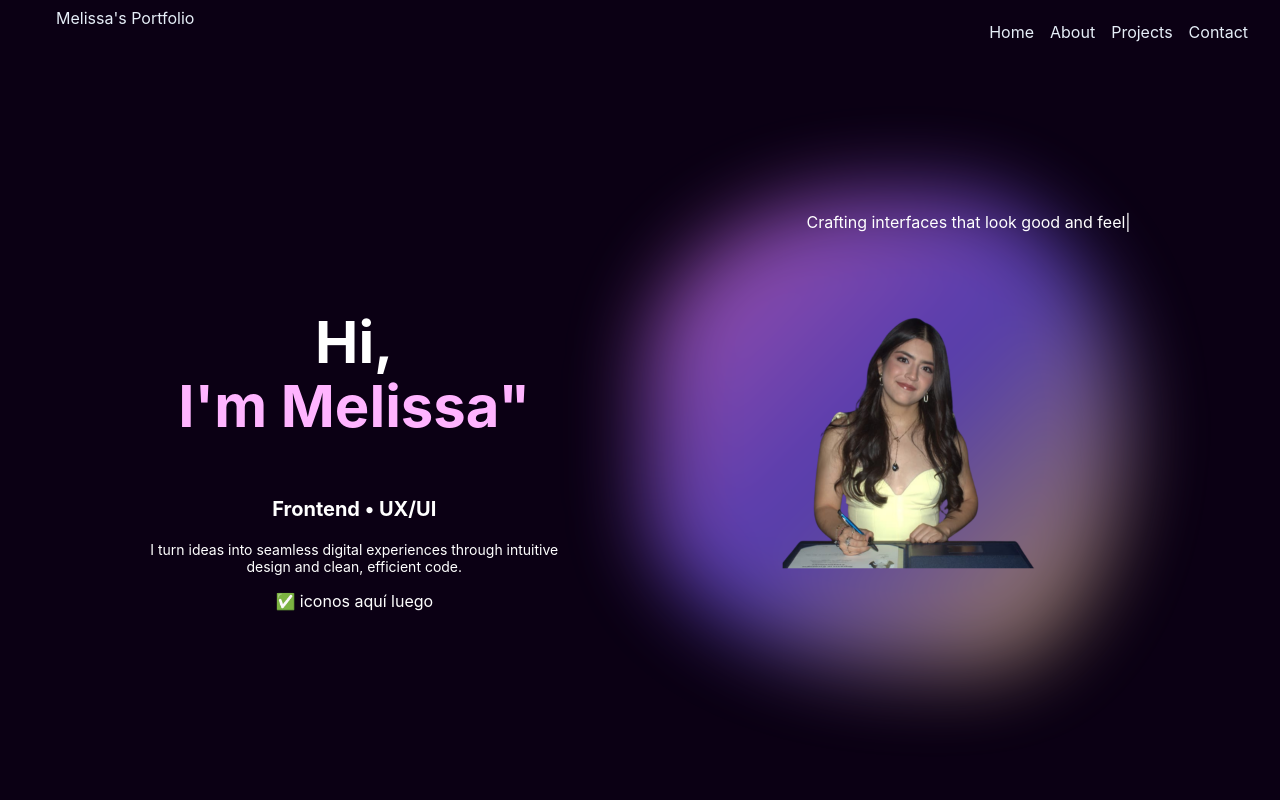
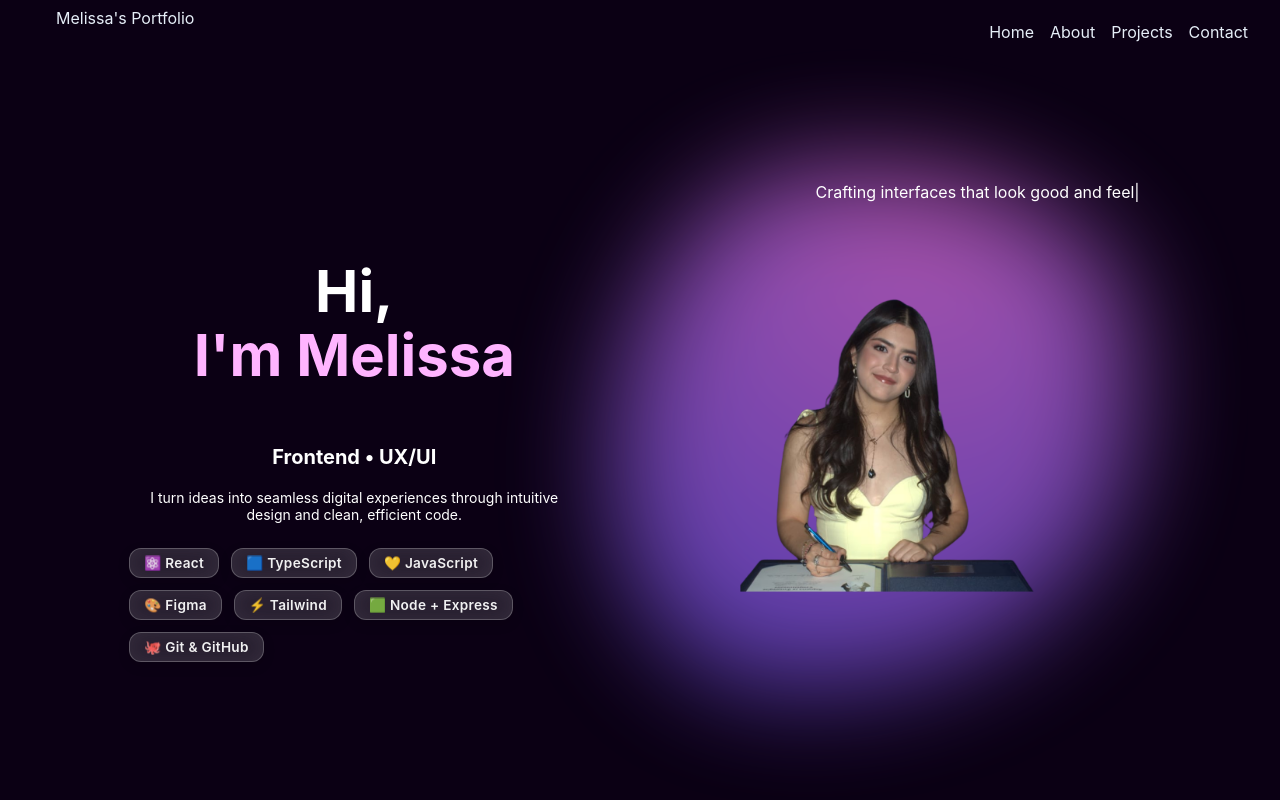
Before and after one commit to melissaesalazarc/portafolio, a React (Vite) app in the folder my-portfolio/: page / in a window 1280 px wide. Shown: the top 800 px of the page. Built offline with nearby package versions, Linux system fonts and the light colour scheme.

Commit message:
home completed

```diff
--- a/my-portfolio/src/components/AnimatedBlob.css
+++ b/my-portfolio/src/components/AnimatedBlob.css
@@ -1,32 +1,64 @@
+/* ✅ BLOB LAVA LAMP — usando la misma posición exacta del diseño anterior */
 .blob {
-  width: 480px;
-  height: 480px;
-  background: linear-gradient(135deg, #ff80ff, #7a5cff, #ffd86b);
+  width: 520px;
+  height: 520px;
+  background: radial-gradient(circle at 30% 30%, #ff80ff, #7a5cff, #ffd86b);
   position: absolute;
+
+  /* ✅ MISMA POSICIÓN QUE EL BLOB ANTERIOR */
   top: 50%;
-  right: 10%;
+  right: 10%;       /* ← misma posición del diseño original */
   transform: translateY(-50%);
-  border-radius: 60% 40% 70% 30% / 45% 55% 35% 65%;
-  filter: blur(40px);
+
+  /* forma base */
+  border-radius: 55% 45% 60% 40% / 50% 60% 40% 50%;
+
+  background-size: 200% 200%;
+
+  filter: blur(55px);
   opacity: 0.65;
-  animation: morph 12s ease-in-out infinite;
+
+  /* ✅ 3 animaciones simultáneas */
+  animation:
+    lava-morph 14s ease-in-out infinite,
+    inner-flow 6s ease-in-out infinite,
+    floaty 8s ease-in-out infinite;
 }
 
-@keyframes morph {
+/* ✅ GRAN morph de forma (lava lamp core) */
+@keyframes lava-morph {
   0% {
-    border-radius: 60% 40% 70% 30% / 45% 55% 35% 65%;
+    border-radius: 55% 45% 60% 40% / 50% 60% 40% 50%;
     transform: translateY(-50%) scale(1);
   }
-  33% {
-    border-radius: 40% 60% 30% 70% / 55% 45% 65% 35%;
-    transform: translateY(-48%) scale(1.05);
+  25% {
+    border-radius: 70% 30% 45% 55% / 55% 40% 60% 45%;
+    transform: translateY(-52%) scale(1.07);
   }
-  66% {
-    border-radius: 70% 30% 40% 60% / 35% 65% 55% 45%;
-    transform: translateY(-52%) scale(0.95);
+  50% {
+    border-radius: 40% 60% 70% 30% / 65% 35% 55% 45%;
+    transform: translateY(-48%) scale(0.92);
+  }
+  75% {
+    border-radius: 60% 40% 35% 65% / 45% 70% 40% 60%;
+    transform: translateY(-51%) scale(1.05);
   }
   100% {
-    border-radius: 60% 40% 70% 30% / 45% 55% 35% 65%;
+    border-radius: 55% 45% 60% 40% / 50% 60% 40% 50%;
     transform: translateY(-50%) scale(1);
   }
 }
+
+/* ✅ Movimiento interno tipo flujo de lava */
+@keyframes inner-flow {
+  0% { background-position: 0% 50%; }
+  50% { background-position: 100% 50%; }
+  100% { background-position: 0% 50%; }
+}
+
+/* ✅ Flotación suave */
+@keyframes floaty {
+  0%   { transform: translateY(-50%) translateX(0px); }
+  50%  { transform: translateY(-52%) translateX(12px); }
+  100% { transform: translateY(-50%) translateX(0px); }
+}
--- a/my-portfolio/src/components/Hero.css
+++ b/my-portfolio/src/components/Hero.css
@@ -48,8 +48,8 @@
 }
 
 .hero-photo {
-  width: 360px;
-  height: 360px;
+  width: 420px;
+  height: 420px;
   object-fit: cover;
   border-radius: 25px;
   position: relative;
@@ -62,3 +62,38 @@
   right: -40px;   /* ACERCA el globito a la foto */
   z-index: 30;    /* Asegura que quede adelante del blob */
 }
+
+/* TECH STACK */
+.tech-stack {
+  display: flex;
+  gap: 12px;
+  margin-top: 25px;
+  flex-wrap: wrap;
+  max-width: 480px;
+}
+
+.tech-item {
+  padding: 6px 14px;
+  border-radius: 12px;
+  background: rgba(255, 255, 255, 0.12);
+  backdrop-filter: blur(14px);
+  -webkit-backdrop-filter: blur(14px);
+  border: 1px solid rgba(255, 255, 255, 0.25);
+  font-size: 0.85rem;
+  font-weight: 600;
+  letter-spacing: 0.3px;
+  color: #ffffffee;
+  box-shadow:
+    0 4px 12px rgba(0, 0, 0, 0.15),
+    inset 0 0 20px rgba(255, 255, 255, 0.06);
+  transition: all 0.25s ease;
+  user-select: none;
+  cursor: default;
+}
+
+.tech-item:hover {
+  box-shadow:
+    0 6px 16px rgba(0, 0, 0, 0.25),
+    inset 0 0 25px rgba(255, 255, 255, 0.15);
+  transform: translateY(-2px);
+}
--- a/my-portfolio/src/components/Hero.tsx
+++ b/my-portfolio/src/components/Hero.tsx
@@ -18,7 +18,7 @@ const Hero = () => {
           transition={{ duration: 0.8 }}
         >
           Hi,<br />
-          <span className="highlight">I'm Melissa"</span>
+          <span className="highlight">I'm Melissa</span>
         </motion.h1>
 
         <motion.h3
@@ -39,22 +39,35 @@ const Hero = () => {
           I turn ideas into seamless digital experiences through intuitive design and clean, efficient code.
         </motion.p>
 
-        <div className="socials">
-          ✅ iconos aquí luego
-        </div>
+        {/* ✅ TECH STACK GLASSMORPHISM */}
+        <motion.div
+          className="tech-stack"
+          initial={{ opacity: 0, y: 20 }}
+          animate={{ opacity: 1, y: 0 }}
+          transition={{ duration: 1.1 }}
+        >
+          <motion.span whileHover={{ scale: 1.1 }} className="tech-item">⚛️ React</motion.span>
+          <motion.span whileHover={{ scale: 1.1 }} className="tech-item">🟦 TypeScript</motion.span>
+          <motion.span whileHover={{ scale: 1.1 }} className="tech-item">💛 JavaScript</motion.span>
+          <motion.span whileHover={{ scale: 1.1 }} className="tech-item">🎨 Figma</motion.span>
+          <motion.span whileHover={{ scale: 1.1 }} className="tech-item">⚡ Tailwind</motion.span>
+          <motion.span whileHover={{ scale: 1.1 }} className="tech-item">🟩 Node + Express</motion.span>
+          <motion.span whileHover={{ scale: 1.1 }} className="tech-item">🐙 Git & GitHub</motion.span>
+        </motion.div>
       </div>
 
       {/* FOTO + GLOBITO */}
       <div className="hero-right">
-        <div className="hero-right">
-  <img src="/src/assets/me.png" alt="yo" className="hero-photo" />
+        <img src="/src/assets/me.png" alt="yo" className="hero-photo" />
 
-  <div className="bubble-wrapper">
-    <TypewriterBubble texts={["Crafting interfaces that look good and feel even better."]} />
-  </div>
-</div>
-</div>
-
+        <div className="bubble-wrapper">
+          <TypewriterBubble
+            texts={[
+              "Crafting interfaces that look good and feel even better.",
+            ]}
+          />
+        </div>
+      </div>
     </section>
   );
 };
```
